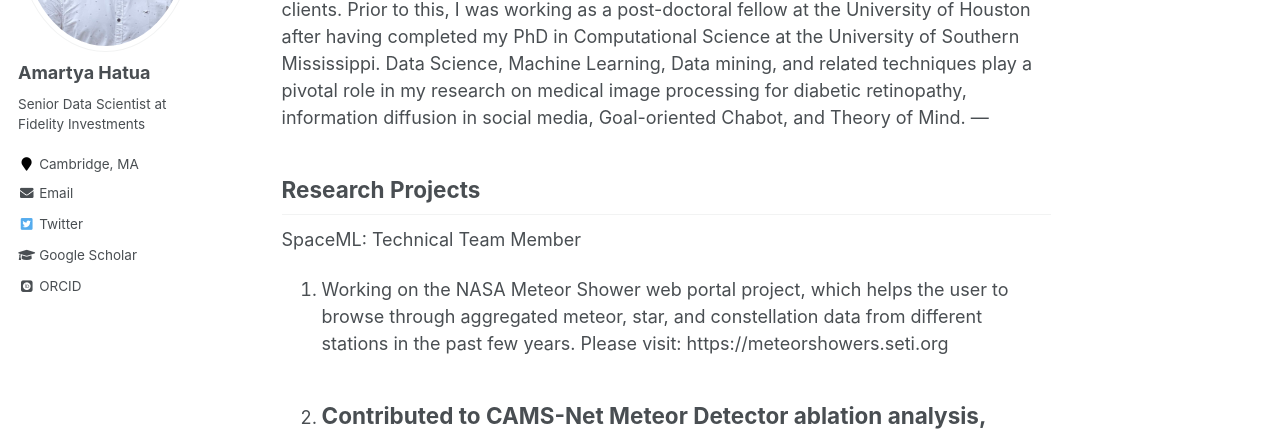
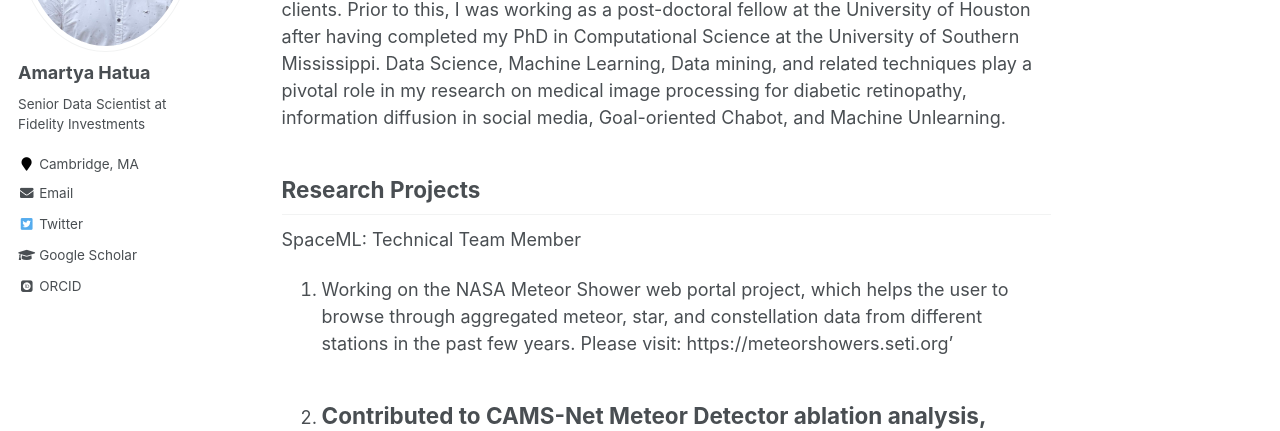
Before and after one commit to amartyahatua/amartyahatua.github.io, a Jekyll site: the page built from _pages/about.md, in a window 1280 px wide and 962 px high. Shown: the part 286-717 px from the top of the window. Built offline with Jekyll 4.4.1, drawn with Linux system fonts in a browser that asks for light colours; some web fonts are replaced; some of the changed text lies outside the part shown.

Commit message:
'adding_'

```diff
--- a/_pages/about.md
+++ b/_pages/about.md
@@ -12,14 +12,14 @@
 
 Currently, I am working as a Senior Data Scientist in a financial services company.
 <br>
-My work is focused on developing financial prediction models for existing and prospective clients.  Prior to this, I was working as a post-doctoral fellow at the University of Houston after having completed my PhD in Computational Science at the University of Southern Mississippi. Data Science, Machine Learning, Data mining, and related techniques play a pivotal role in my research on medical image processing for diabetic retinopathy, information diffusion in social media, Goal-oriented Chabot, and Theory of Mind.
----
-
+My work is focused on developing financial prediction models for existing and prospective clients.  Prior to this, I was working as a post-doctoral fellow at the University of Houston after having completed my PhD in Computational Science at the University of Southern Mississippi. Data Science, Machine Learning, Data mining, and related techniques play a pivotal role in my research on medical image processing for diabetic retinopathy, information diffusion in social media, Goal-oriented Chabot, and Machine Unlearning.
+<br>
 ## Research Projects
 
 SpaceML: Technical Team Member
 
 1. Working on the NASA Meteor Shower web portal project, which helps the user to browse through aggregated meteor, star, and constellation data from different stations in the past few years.
-Please visit: https://meteorshowers.seti.org
+Please visit: https://meteorshowers.seti.org'
+
 2. Contributed to CAMS-Net Meteor Detector ablation analysis, implementing deep learning models and attention mechanism.
 ---
```
